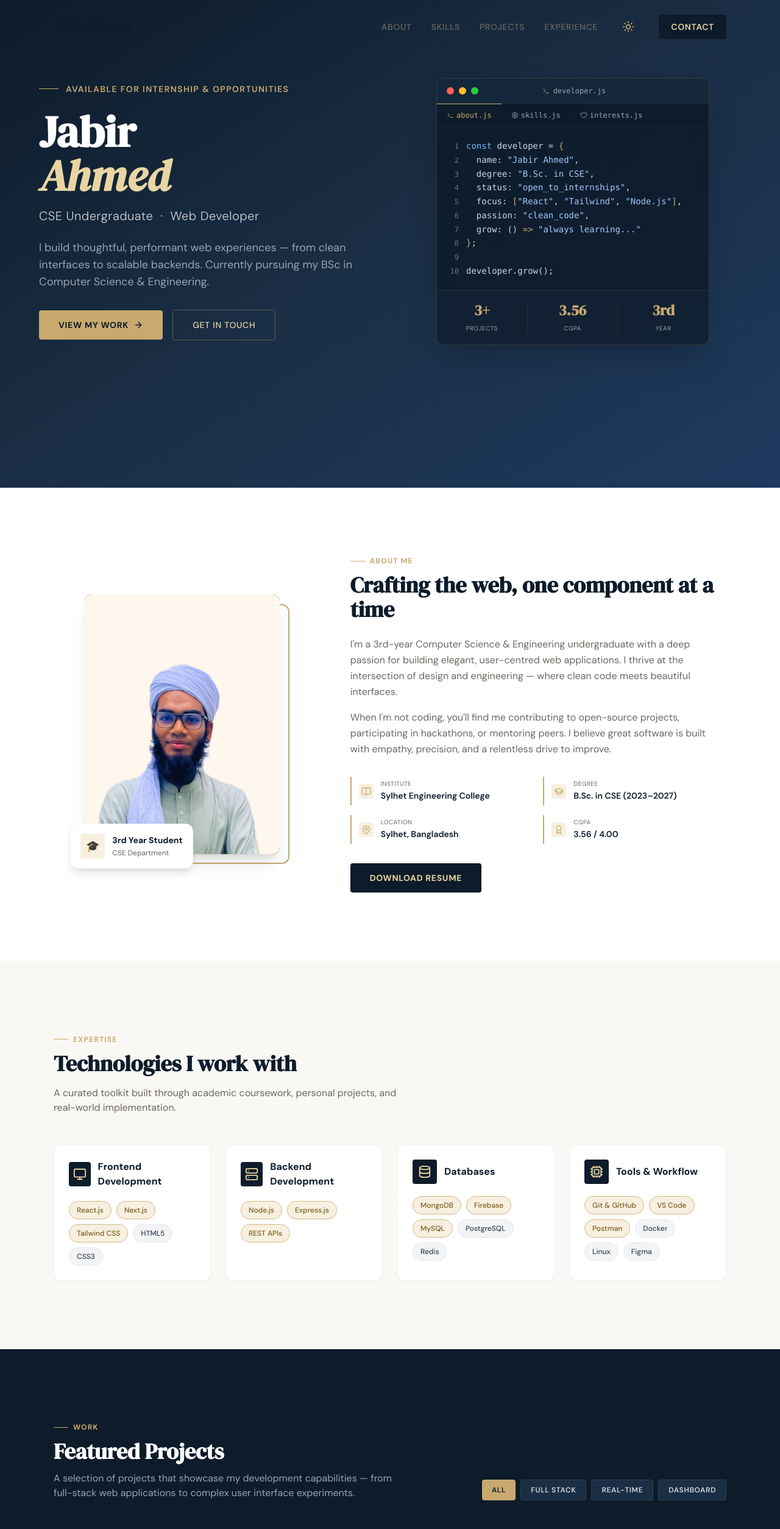
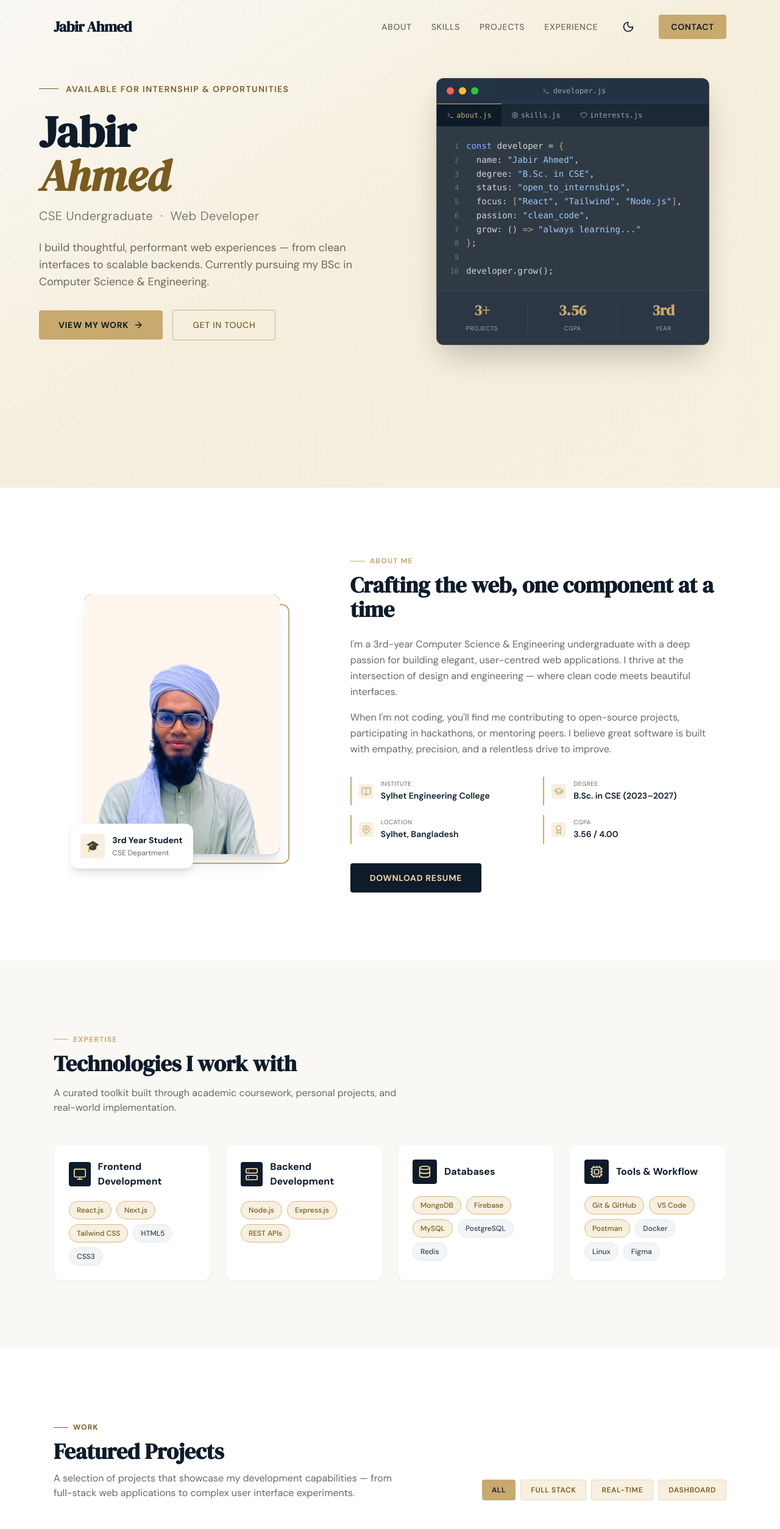
Before and after one commit to Jabir-Ahmed-43/Portfolio, a React (Vite) app: page / in a window 1280 px wide. Shown: the top 2508 px of the page at 61% size. Built offline with nearby package versions, Linux system fonts and the light colour scheme.

Commit message:
Theme issue fixed

```diff
--- a/src/App.jsx
+++ b/src/App.jsx
@@ -11,22 +11,52 @@ import { Footer } from './components/Footer';
 function App() {
   const [darkMode, setDarkMode] = useState(() => {
     const saved = localStorage.getItem('theme');
-    return saved ? saved === 'dark' : true;
+    if (saved) {
+      return saved === 'dark';
+    }
+    return window.matchMedia && window.matchMedia('(prefers-color-scheme: dark)').matches;
   });
 
   const toggleDarkMode = () => {
-    setDarkMode(!darkMode);
+    setDarkMode(prev => {
+      const next = !prev;
+      localStorage.setItem('theme', next ? 'dark' : 'light');
+      return next;
+    });
   };
 
   useEffect(() => {
     if (darkMode) {
       document.documentElement.classList.add('dark');
-      localStorage.setItem('theme', 'dark');
     } else {
       document.documentElement.classList.remove('dark');
-      localStorage.setItem('theme', 'light');
     }
   }, [darkMode]);
+
+  // Listen for system theme changes dynamically (only applied if user has not set a preference)
+  useEffect(() => {
+    const mediaQuery = window.matchMedia('(prefers-color-scheme: dark)');
+    const handleChange = (e) => {
+      const saved = localStorage.getItem('theme');
+      if (!saved) {
+        setDarkMode(e.matches);
+      }
+    };
+
+    if (mediaQuery.addEventListener) {
+      mediaQuery.addEventListener('change', handleChange);
+    } else {
+      mediaQuery.addListener(handleChange);
+    }
+
+    return () => {
+      if (mediaQuery.removeEventListener) {
+        mediaQuery.removeEventListener('change', handleChange);
+      } else {
+        mediaQuery.removeListener(handleChange);
+      }
+    };
+  }, []);
 
   // Scroll Reveal Animations
   useEffect(() => {
--- a/src/components/Footer.jsx
+++ b/src/components/Footer.jsx
@@ -2,7 +2,7 @@ export const Footer = () => {
   const currentYear = new Date().getFullYear();
 
   return (
-    <footer className="bg-navy border-t border-accent/10 text-gray-400/60 text-center py-8 px-6 text-xs md:text-sm tracking-wider uppercase transition-colors duration-300">
+    <footer className="bg-cream dark:bg-navy border-t border-accent/20 dark:border-accent/10 text-text-muted dark:text-gray-400/60 text-center py-8 px-6 text-xs md:text-sm tracking-wider uppercase transition-colors duration-300">
       <div className="max-w-6xl mx-auto flex flex-col md:flex-row items-center justify-between gap-4">
         <span>&copy; {currentYear} All Rights Reserved.</span>
       </div>
--- a/src/components/Hero.jsx
+++ b/src/components/Hero.jsx
@@ -37,31 +37,31 @@ developer.grow();`,
   return (
     <section
       id="hero"
-      className="min-h-screen relative overflow-hidden bg-gradient-to-br from-navy via-navy-mid to-[#1e3a5f] pt-32 pb-20 px-6"
+      className="min-h-screen relative overflow-hidden bg-gradient-to-br from-cream via-[#f5eedc] to-accent-pale dark:from-navy dark:via-navy-mid dark:to-[#1e3a5f] pt-32 pb-20 px-6 transition-colors duration-300"
     >
-      <div className="absolute inset-0 z-0 opacity-20">
-        <div className="absolute -top-[10%] -right-[5%] w-[500px] h-[500px] rounded-full border border-accent/30 animate-pulse-slow"></div>
-        <div className="absolute top-[20%] right-[10%] w-[300px] h-[300px] rounded-full border border-accent/20"></div>
-        <div className="absolute bottom-[10%] -left-[10%] w-[400px] h-[400px] rounded-full border border-accent/15 animate-pulse-slow"></div>
+      <div className="absolute inset-0 z-0 opacity-35 dark:opacity-20">
+        <div className="absolute -top-[10%] -right-[5%] w-[500px] h-[500px] rounded-full border border-[#7a5c1e]/20 dark:border-accent/30 animate-pulse-slow"></div>
+        <div className="absolute top-[20%] right-[10%] w-[300px] h-[300px] rounded-full border border-[#7a5c1e]/15 dark:border-accent/20"></div>
+        <div className="absolute bottom-[10%] -left-[10%] w-[400px] h-[400px] rounded-full border border-[#7a5c1e]/10 dark:border-accent/15 animate-pulse-slow"></div>
       </div>
 
       <div className="max-w-6xl mx-auto grid grid-cols-1 lg:grid-cols-12 gap-12 items-center relative z-10">
         <div className="lg:col-span-6 flex flex-col justify-center">
-          <div className="inline-flex items-center gap-3 text-xs md:text-sm font-semibold tracking-widest text-accent uppercase mb-6 animate-fade-in">
-            <span className="w-8 h-[1px] bg-accent"></span>
+          <div className="inline-flex items-center gap-3 text-xs md:text-sm font-semibold tracking-widest text-[#7a5c1e] dark:text-accent uppercase mb-6 animate-fade-in">
+            <span className="w-8 h-[1px] bg-[#7a5c1e] dark:bg-accent"></span>
             Available for Internship &amp; Opportunities
           </div>
 
-          <h1 className="font-serif text-5xl md:text-6xl lg:text-7xl text-white font-bold leading-tight mb-4">
+          <h1 className="font-serif text-5xl md:text-6xl lg:text-7xl text-navy dark:text-white font-bold leading-tight mb-4">
             Jabir <br className="hidden md:inline" />
-            <span className="italic text-accent-light">Ahmed</span>
+            <span className="italic text-[#7a5c1e] dark:text-accent-light">Ahmed</span>
           </h1>
 
-          <p className="text-lg md:text-xl font-light text-gray-300 tracking-wide mb-6">
+          <p className="text-lg md:text-xl font-light text-text-muted dark:text-gray-300 tracking-wide mb-6">
             CSE Undergraduate &nbsp;·&nbsp; Web Developer
           </p>
 
-          <p className="text-base md:text-lg text-gray-400 leading-relaxed mb-8 max-w-xl">
+          <p className="text-base md:text-lg text-text-muted dark:text-gray-400 leading-relaxed mb-8 max-w-xl">
             I build thoughtful, performant web experiences — from clean
             interfaces to scalable backends. Currently pursuing my BSc in
             Computer Science & Engineering.
@@ -77,7 +77,7 @@ developer.grow();`,
             </a>
             <a
               href="#contact"
-              className="inline-flex items-center border border-accent/40 hover:border-accent bg-transparent hover:bg-accent/10 text-accent-light font-medium text-sm tracking-wider uppercase px-8 py-3.5 rounded-custom transition-all duration-200"
+              className="inline-flex items-center border border-[#7a5c1e]/40 hover:border-[#7a5c1e] dark:border-accent/40 dark:hover:border-accent bg-transparent hover:bg-[#7a5c1e]/10 dark:hover:bg-accent/10 text-[#7a5c1e] dark:text-accent-light font-medium text-sm tracking-wider uppercase px-8 py-3.5 rounded-custom transition-all duration-200"
             >
               Get In Touch
             </a>
--- a/src/components/Projects.jsx
+++ b/src/components/Projects.jsx
@@ -54,19 +54,19 @@ export const Projects = () => {
   return (
     <section
       id="projects"
-      className="py-20 md:py-28 bg-navy text-white transition-colors duration-300"
+      className="py-20 md:py-28 bg-white dark:bg-navy text-navy dark:text-white transition-colors duration-300"
     >
       <div className="max-w-6xl mx-auto px-6">
         <div className="flex flex-col md:flex-row md:items-end justify-between mb-12 gap-6">
           <div>
-            <div className="inline-flex items-center gap-2 text-xs font-bold tracking-widest text-accent uppercase mb-3">
-              <span className="w-6 h-[1px] bg-accent"></span>
+            <div className="inline-flex items-center gap-2 text-xs font-bold tracking-widest text-[#7a5c1e] dark:text-accent uppercase mb-3">
+              <span className="w-6 h-[1px] bg-[#7a5c1e] dark:bg-accent"></span>
               Work
             </div>
-            <h2 className="font-serif text-3xl md:text-4xl text-white font-bold leading-tight mb-3">
+            <h2 className="font-serif text-3xl md:text-4xl text-navy dark:text-white font-bold leading-tight mb-3">
               Featured Projects
             </h2>
-            <p className="text-sm md:text-base text-gray-400 max-w-xl">
+            <p className="text-sm md:text-base text-text-muted dark:text-gray-400 max-w-xl">
               A selection of projects that showcase my development capabilities
               — from full-stack web applications to complex user interface
               experiments.
@@ -81,7 +81,7 @@ export const Projects = () => {
                 className={`text-xs font-semibold uppercase tracking-wider px-4 py-2 rounded-custom transition-all duration-200 ${
                   activeFilter === cat
                     ? "bg-accent text-navy"
-                    : "bg-navy-mid hover:bg-navy-light text-gray-300 hover:text-white border border-accent/15"
+                    : "bg-accent-pale dark:bg-navy-mid hover:bg-accent/20 dark:hover:bg-navy-light text-[#7a5c1e] dark:text-gray-300 hover:text-[#5a4313] dark:hover:text-white border border-accent/30 dark:border-accent/15"
                 }`}
               >
                 {cat}
@@ -94,32 +94,32 @@ export const Projects = () => {
           {filteredProjects.map((project, idx) => (
             <div
               key={idx}
-              className="group flex flex-col bg-navy-mid/40 border border-accent/15 rounded-custom-lg overflow-hidden hover:border-accent/50 hover:-translate-y-1.5 transition-all duration-300"
+              className="group flex flex-col bg-cream/40 dark:bg-navy-mid/40 border border-accent/20 dark:border-accent/15 rounded-custom-lg overflow-hidden hover:border-accent/50 dark:hover:border-accent/50 hover:shadow-md hover:-translate-y-1.5 transition-all duration-300"
             >
-              <div className="h-44 bg-gradient-to-br from-navy-mid to-navy-light flex items-center justify-center relative overflow-hidden">
+              <div className="h-44 bg-gradient-to-br from-accent-pale to-cream dark:from-navy-mid dark:to-navy-light flex items-center justify-center relative overflow-hidden">
                 {project.image && (
                   <img
                     src={project.image}
                     alt={project.title}
-                    className="absolute inset-0 w-full h-full object-cover opacity-60 group-hover:scale-105 transition-transform duration-300"
+                    className="absolute inset-0 w-full h-full object-cover opacity-85 dark:opacity-60 group-hover:scale-105 transition-transform duration-300"
                   />
                 )}
                 <div className="absolute -bottom-10 -right-10 w-32 h-32 bg-accent/5 rounded-full blur-xl group-hover:bg-accent/10 transition-colors"></div>
 
-                <div className="relative z-10 p-4 rounded-full bg-navy/60 border border-accent/20 transition-transform duration-300 group-hover:scale-110">
+                <div className="relative z-10 p-4 rounded-full bg-white/80 dark:bg-navy/60 border border-accent/20 transition-transform duration-300 group-hover:scale-110">
                   {project.icon}
                 </div>
 
-                <span className="absolute top-4 left-4 z-10 bg-accent text-navy text-[10px] font-bold tracking-widest uppercase px-3 py-1 rounded-full">
+                <span className="absolute top-4 left-4 z-10 bg-[#7a5c1e] text-white dark:bg-accent dark:text-navy text-[10px] font-bold tracking-widest uppercase px-3 py-1 rounded-full">
                   {project.tag}
                 </span>
               </div>
 
               <div className="p-6 flex-1 flex flex-col">
-                <h3 className="font-serif text-xl font-bold text-white mb-2 group-hover:text-accent transition-colors">
+                <h3 className="font-serif text-xl font-bold text-navy dark:text-white mb-2 group-hover:text-[#7a5c1e] dark:group-hover:text-accent transition-colors">
                   {project.title}
                 </h3>
-                <p className="text-xs md:text-sm text-gray-400 leading-relaxed mb-6 flex-1">
+                <p className="text-xs md:text-sm text-text-muted dark:text-gray-400 leading-relaxed mb-6 flex-1">
                   {project.description}
                 </p>
 
@@ -127,24 +127,24 @@ export const Projects = () => {
                   {project.stack.map((tech, tIdx) => (
                     <span
                       key={tIdx}
-                      className="text-[10px] font-medium px-2.5 py-1 rounded-full bg-accent/10 text-accent-light border border-accent/25"
+                      className="text-[10px] font-medium px-2.5 py-1 rounded-full bg-accent-pale dark:bg-accent/10 text-[#7a5c1e] dark:text-accent-light border border-accent/30 dark:border-accent/25"
                     >
                       {tech}
                     </span>
                   ))}
                 </div>
 
-                <div className="flex gap-4 pt-4 border-t border-accent/10">
+                <div className="flex gap-4 pt-4 border-t border-accent/20 dark:border-accent/10">
                   <a
                     href={project.demoUrl}
-                    className="inline-flex items-center gap-1 text-xs font-semibold text-accent hover:text-accent-light transition-colors"
+                    className="inline-flex items-center gap-1 text-xs font-semibold text-[#7a5c1e] hover:text-[#5a4313] dark:text-accent dark:hover:text-accent-light transition-colors"
                   >
                     <ExternalLink size={14} />
                     <span>Live Demo</span>
                   </a>
                   <a
                     href={project.githubUrl}
-                    className="inline-flex items-center gap-1 text-xs font-semibold text-accent hover:text-accent-light transition-colors"
+                    className="inline-flex items-center gap-1 text-xs font-semibold text-[#7a5c1e] hover:text-[#5a4313] dark:text-accent dark:hover:text-accent-light transition-colors"
                   >
                     <Github size={14} />
                     <span>GitHub</span>
--- a/tailwind.config.js
+++ b/tailwind.config.js
@@ -1,5 +1,6 @@
 /** @type {import('tailwindcss').Config} */
 export default {
+  darkMode: 'class',
   content: [
     "./index.html",
     "./src/**/*.{js,ts,jsx,tsx}",
```
Also changed, not shown: src/components/Navbar.jsx (+11 -3 lines).
